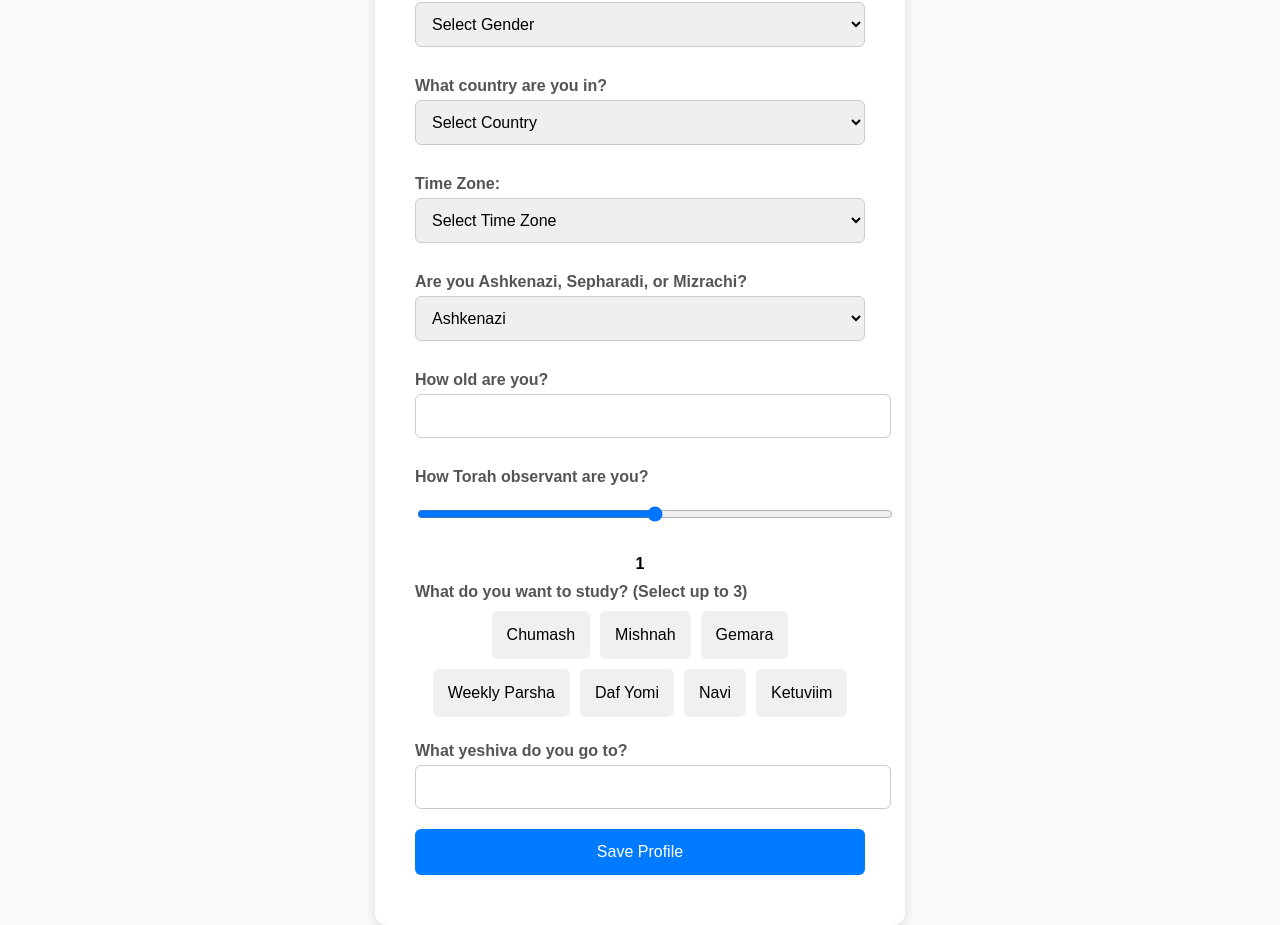
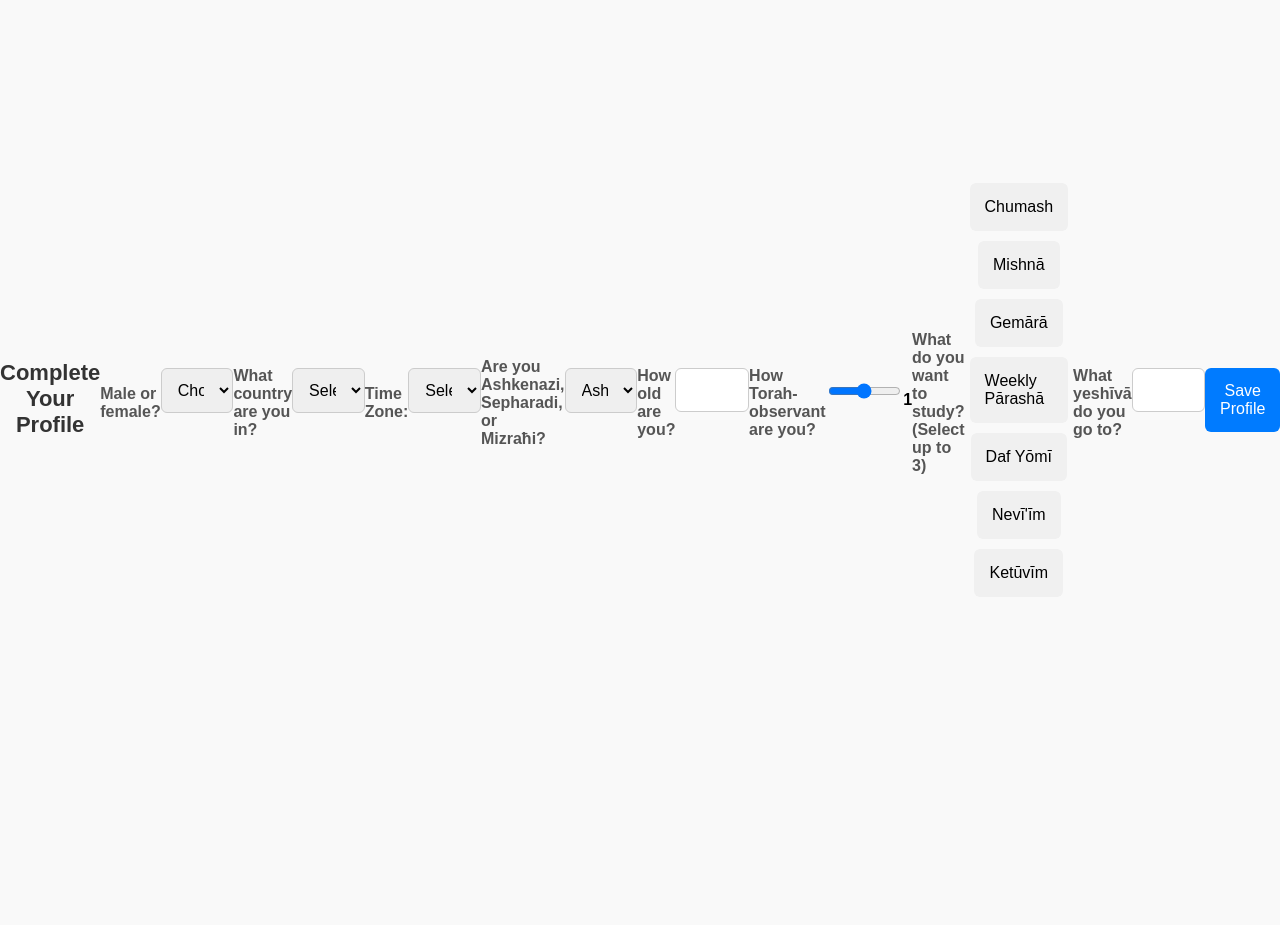
Before and after one commit to CodeMuncher26/Yids-on-A-Mission-HANC-2, a plain HTML site: page profile.html in a window 1280 px wide. After the commit the page ends 800 px from the top, so only its background shows below. Drawn offline with Linux system fonts and the light colour scheme.

Commit message:
Update profile.html

```diff
--- a/profile.html
+++ b/profile.html
@@ -88,15 +88,14 @@
   </style>
 </head>
 <body>
-  <div class="container">
     <h2>Complete Your Profile</h2>
 
     <!-- Gender Question -->
-    <label for="gender">Boy or Girl?</label>
+    <label for="gender">Male or female?</label>
     <select id="gender" name="gender" required>
-      <option value="">Select Gender</option>
-      <option value="boy">Boy</option>
-      <option value="girl">Girl</option>
+      <option value="">Choose Your Gender</option>
+      <option value="m">Male</option>
+      <option value="f">Female</option>
     </select>
 
     <!-- Country Question -->
@@ -104,10 +103,10 @@
     <select id="country" name="country" required onchange="updateTimeZones()">
       <option value="">Select Country</option>
       <!-- List of countries (shortened for brevity) -->
-      <option value="United States">United States</option>
-      <option value="Canada">Canada</option>
-      <option value="United Kingdom">United Kingdom</option>
-      <option value="Australia">Australia</option>
+      <option value="US">United States</option>
+      <option value="Ca">Canada</option>
+      <option value="UK">United Kingdom</option>
+      <option value="Au">Australia</option>
       <!-- Add more countries here as needed -->
     </select>
 
@@ -118,12 +117,12 @@
       <!-- Time zones will be populated based on country selection -->
     </select>
 
-    <!-- Ashkenazi, Sepharadi, Mizrachi Question -->
-    <label for="ethnicity">Are you Ashkenazi, Sepharadi, or Mizrachi?</label>
+    <!-- Ethnicity Question -->
+    <label for="ethnicity">Are you Ashkenazi, Sepharadi, or Mizraħi?</label>
     <select id="ethnicity" name="ethnicity" required>
       <option value="Ashkenazi">Ashkenazi</option>
       <option value="Sepharadi">Sepharadi</option>
-      <option value="Mizrachi">Mizrachi</option>
+      <option value="Mizrachi">Mizraħi</option>
     </select>
 
     <!-- Age Question -->
@@ -131,7 +130,7 @@
     <input type="number" id="age" name="age" required />
 
     <!-- Torah Observance Question -->
-    <label for="observance">How Torah observant are you?</label>
+    <label for="observance">How Torah-observant are you?</label>
     <input type="range" id="observance" min="1" max="5" step="1" />
     <div id="observanceValue" style="text-align: center; font-weight: bold;">1</div>
 
@@ -139,16 +138,16 @@
     <label>What do you want to study? (Select up to 3)</label>
     <div class="interest-container">
       <div class="interest-box" data-interest="Chumash">Chumash</div>
-      <div class="interest-box" data-interest="Mishnah">Mishnah</div>
-      <div class="interest-box" data-interest="Gemara">Gemara</div>
-      <div class="interest-box" data-interest="Weekly Parsha">Weekly Parsha</div>
-      <div class="interest-box" data-interest="Daf Yomi">Daf Yomi</div>
-      <div class="interest-box" data-interest="Navi">Navi</div>
-      <div class="interest-box" data-interest="Ketuviim">Ketuviim</div>
+      <div class="interest-box" data-interest="Mishnah">Mishnā</div>
+      <div class="interest-box" data-interest="Gemara">Gemārā</div>
+      <div class="interest-box" data-interest="Weekly Parsha">Weekly Pārashā</div>
+      <div class="interest-box" data-interest="Daf Yomi">Daf Yōmī</div>
+      <div class="interest-box" data-interest="Navi">Nevī'īm</div>
+      <div class="interest-box" data-interest="Ketuviim">Ketūvīm</div>
     </div>
 
     <!-- Yeshiva Question -->
-    <label for="yeshiva">What yeshiva do you go to?</label>
+    <label for="yeshiva">What yeshīvā do you go to?</label>
     <input type="text" id="yeshiva" name="yeshiva" required />
 
     <button type="button" onclick="saveProfile()">Save Profile</button>
```
